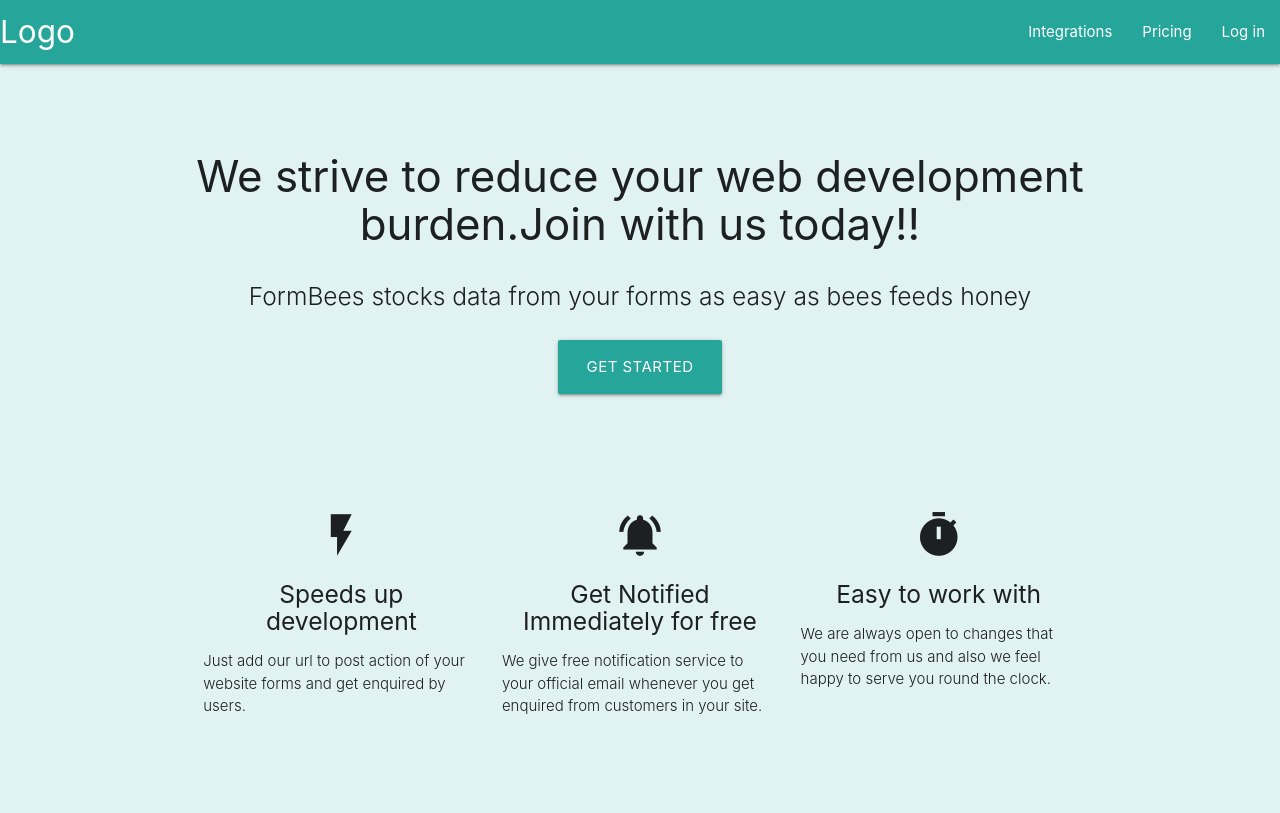
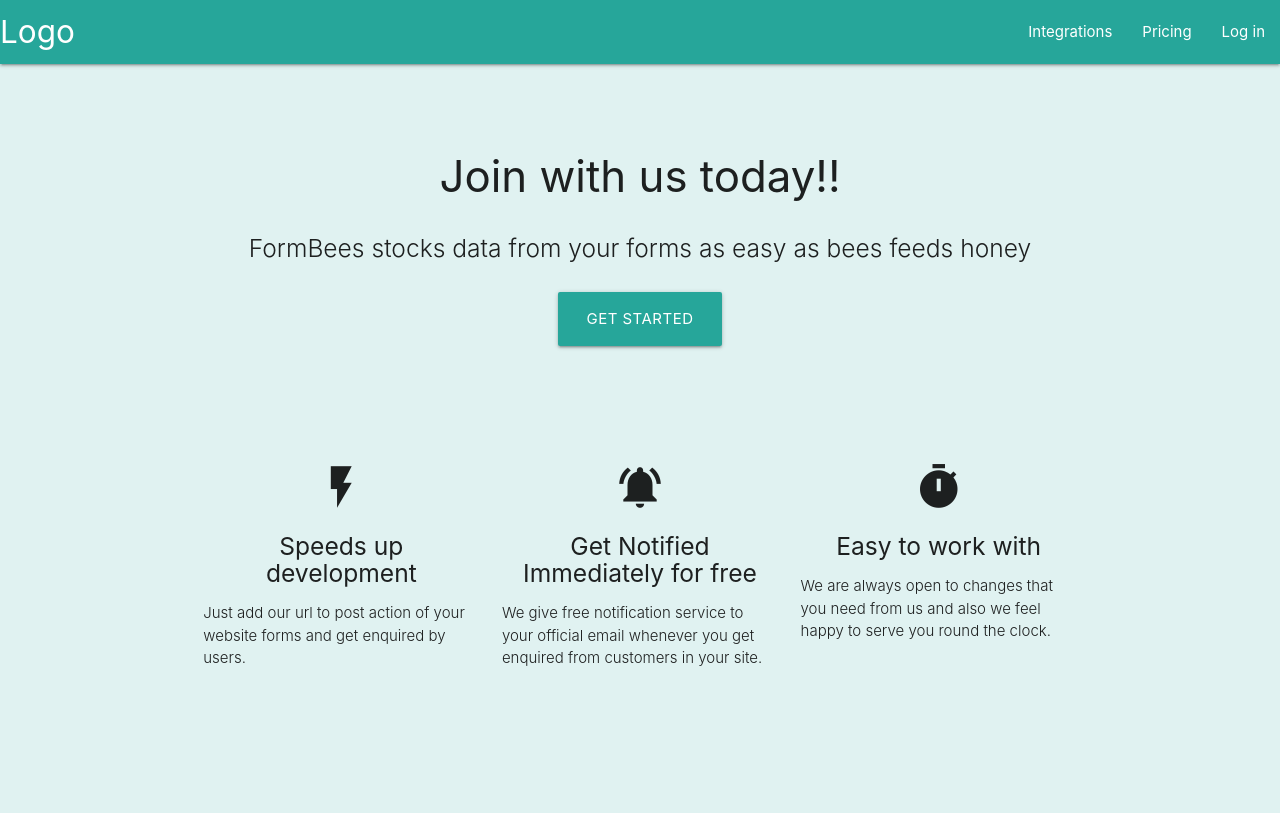
Before and after one commit to Narendirakumarkumar/Form-Bee, a plain HTML site: page public/index.html in a window 1280 px wide. Drawn offline with nearby package versions, Linux system fonts and the light colour scheme.

Commit message:
Update index.html

```diff
--- a/public/index.html
+++ b/public/index.html
@@ -41,7 +41,7 @@
   <div class="section no-pad-bot" id="index-banner">
         <div class="container">
           <br><br>
-          <h3 class="header center">We strive to reduce your web development burden.Join with us today!!</h3>
+          <h3 class="header center">Join with us today!!</h3>
           <div class="row center">
             <h5 class="header col s12 light">FormBees stocks data from your forms as easy as bees feeds honey</h5>
           </div>
```
